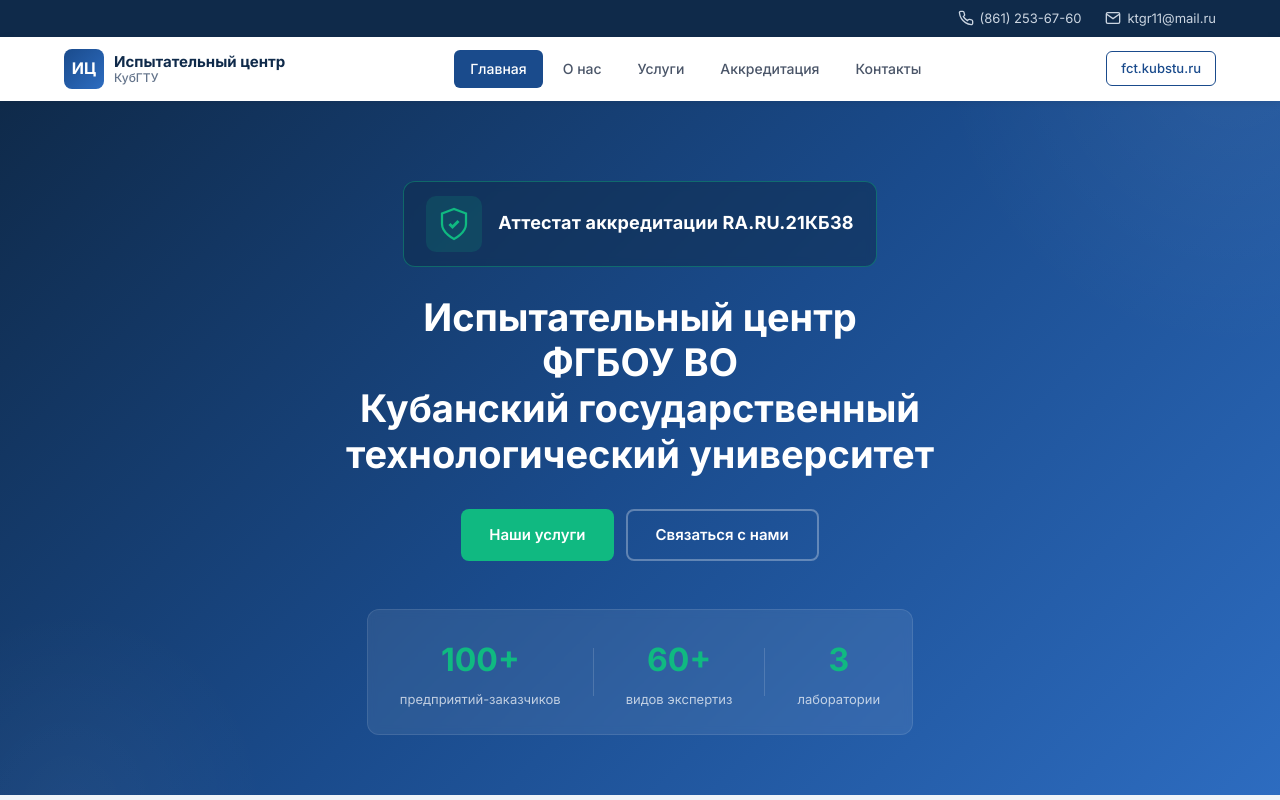
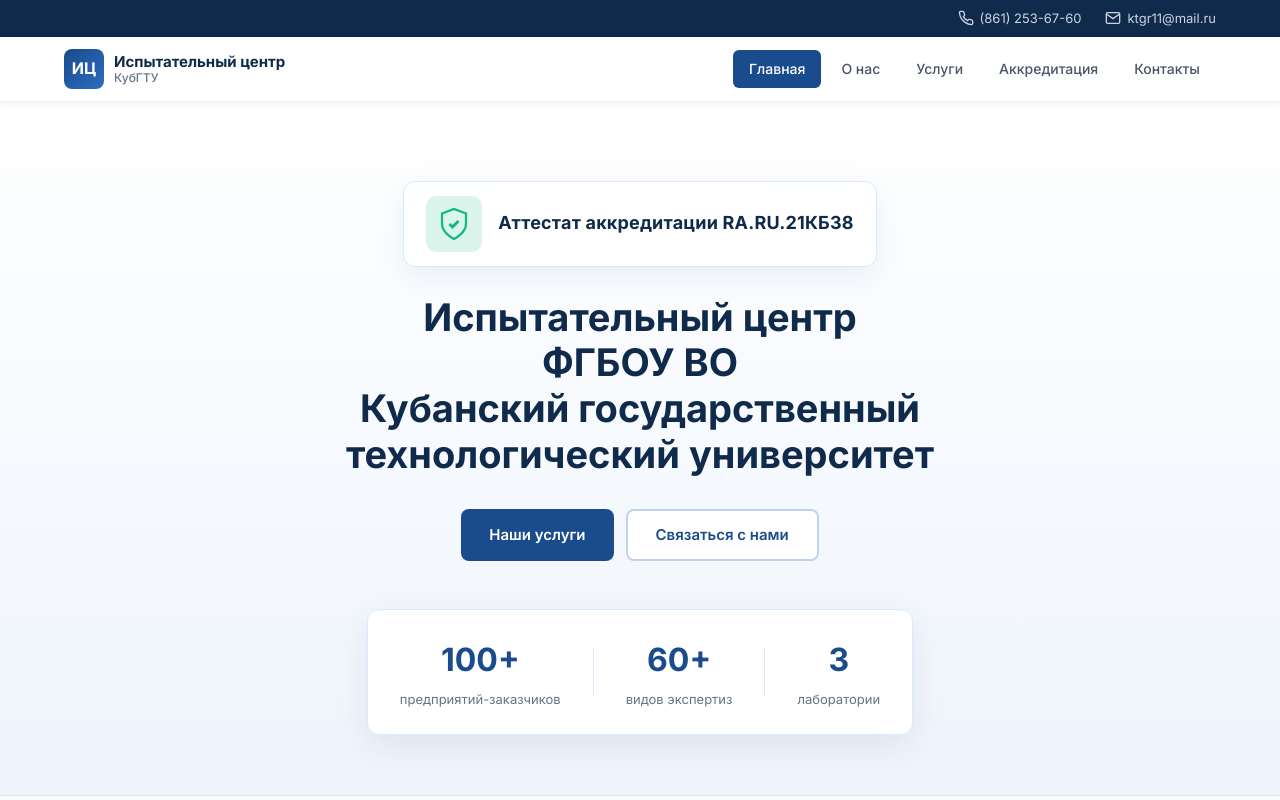
Before and after one commit to prismorion/laboratory, a React (Vite) app: page /home in a window 1280 px wide. Shown: the top 800 px of the page. Built offline with nearby package versions, Linux system fonts and the light colour scheme.

Commit message:
Update site styling and content

```diff
--- a/pages/Accreditation/Accreditation.module.css
+++ b/pages/Accreditation/Accreditation.module.css
@@ -10,7 +10,7 @@
 
 .pageHeader {
     background: linear-gradient(135deg, #0f2a4a 0%, #1a4b8c 100%);
-    padding: 48px 0;
+    padding: 32px 0;
     text-align: center;
 }
 
@@ -63,10 +63,11 @@
     display: flex;
     align-items: center;
     gap: 24px;
-    background: linear-gradient(135deg, #0f2a4a, #1a3c6e);
+    background: #ffffff;
     border-radius: 16px;
     padding: 36px 40px;
-    border: 1px solid rgba(16, 185, 129, 0.3);
+    border: 1px solid #dbeafe;
+    box-shadow: 0 8px 24px rgba(15, 42, 74, 0.07);
 }
 
 .accreditIcon {
@@ -83,13 +84,13 @@
 .accreditInfo h2 {
     font-size: 22px;
     font-weight: 700;
-    color: #ffffff;
+    color: #0f2a4a;
     margin-bottom: 8px;
 }
 
 .accreditInfo p {
     font-size: 15px;
-    color: rgba(255, 255, 255, 0.7);
+    color: #64748b;
     line-height: 1.6;
 }
 
@@ -279,7 +280,7 @@
     }
 
     .pageHeader {
-        padding: 32px 0;
+        padding: 24px 0;
     }
 
     .pageTitle {
--- a/pages/Contacts/Contacts.jsx
+++ b/pages/Contacts/Contacts.jsx
@@ -94,18 +94,6 @@
                                 <p><a href="mailto:ktgr11@mail.ru">ktgr11@mail.ru</a></p>
                                 <span className={styles.contactDetail}>Ответим в течение рабочего дня</span>
                             </div>
-                            <div className={styles.mainContactCard}>
-                                <div className={styles.contactIcon}>
-                                    <svg width="24" height="24" viewBox="0 0 24 24" fill="none" stroke="currentColor" strokeWidth="2">
-                                        <circle cx="12" cy="12" r="10"/>
-                                        <line x1="2" y1="12" x2="22" y2="12"/>
-                                        <path d="M12 2a15.3 15.3 0 0 1 4 10 15.3 15.3 0 0 1-4 10 15.3 15.3 0 0 1-4-10 15.3 15.3 0 0 1 4-10z"/>
-                                    </svg>
-                                </div>
-                                <h3>Сайт ЦКП</h3>
-                                <p><a href="https://fct.kubstu.ru" target="_blank" rel="noopener noreferrer">fct.kubstu.ru</a></p>
-                                <span className={styles.contactDetail}>Исследовательский центр пищевых и химических технологий</span>
-                            </div>
                         </div>
                     </div>
                 </section>
--- a/pages/Contacts/Contacts.module.css
+++ b/pages/Contacts/Contacts.module.css
@@ -10,7 +10,7 @@
 
 .pageHeader {
     background: linear-gradient(135deg, #0f2a4a 0%, #1a4b8c 100%);
-    padding: 48px 0;
+    padding: 32px 0;
     text-align: center;
 }
 
@@ -53,7 +53,7 @@
 
 .mainContactsGrid {
     display: grid;
-    grid-template-columns: repeat(4, 1fr);
+    grid-template-columns: repeat(3, 1fr);
     gap: 20px;
 }
 
@@ -250,7 +250,7 @@
     }
 
     .pageHeader {
-        padding: 32px 0;
+        padding: 24px 0;
     }
 
     .pageTitle {
--- a/pages/Services/Services.jsx
+++ b/pages/Services/Services.jsx
@@ -59,14 +59,17 @@
                                     <polyline points="10 9 9 9 8 9"/>
                                 </svg>
                                 <div>
-                                    <h3>Прайс-лист на услуги 2026</h3>
+                                    <h3>Прайс-лист на услуги</h3>
                                     <p>
                                         Полный перечень определяемых показателей, методов испытаний и стоимости услуг
+                                    </p>
+                                    <p className={styles.priceNotice}>
+                                        Не является публичной офертой, стоимость уточняйте по телефону или по почте.
                                     </p>
                                 </div>
                             </div>
                             <a
-                                href="/docs/price-2026.pdf"
+                                href="/docs/price.pdf"
                                 target="_blank"
                                 rel="noopener noreferrer"
                                 className={styles.priceBtn}
--- a/pages/components/styles/HeroBanner.module.css
+++ b/pages/components/styles/HeroBanner.module.css
@@ -1,30 +1,17 @@
 .hero {
     position: relative;
-    background: linear-gradient(135deg, #0f2a4a 0%, #1a4b8c 50%, #2d6cc0 100%);
+    background: linear-gradient(180deg, #ffffff 0%, #eef4fc 100%);
     padding: 80px 0 60px;
     overflow: hidden;
+    border-bottom: 1px solid #dbe7f6;
 }
 
 .hero::before {
-    content: '';
-    position: absolute;
-    top: -50%;
-    right: -20%;
-    width: 600px;
-    height: 600px;
-    background: radial-gradient(circle, rgba(255,255,255,0.05) 0%, transparent 70%);
-    border-radius: 50%;
+    content: none;
 }
 
 .hero::after {
-    content: '';
-    position: absolute;
-    bottom: -30%;
-    left: -10%;
-    width: 400px;
-    height: 400px;
-    background: radial-gradient(circle, rgba(255,255,255,0.03) 0%, transparent 70%);
-    border-radius: 50%;
+    content: none;
 }
 
 .container {
@@ -41,27 +28,26 @@
 
 .badge {
     display: inline-block;
-    background: rgba(255, 255, 255, 0.15);
-    backdrop-filter: blur(4px);
-    color: #ffffff;
+    background: #eef4fc;
+    color: #1a4b8c;
     font-size: 13px;
     font-weight: 500;
     padding: 6px 16px;
     border-radius: 20px;
     margin-bottom: 24px;
-    border: 1px solid rgba(255, 255, 255, 0.2);
+    border: 1px solid #dbeafe;
 }
 
 .accreditBanner {
     display: inline-flex;
     align-items: center;
     gap: 16px;
-    background: rgba(15, 42, 74, 0.5);
-    border: 1px solid rgba(16, 185, 129, 0.4);
+    background: #ffffff;
+    border: 1px solid #dbeafe;
     border-radius: 12px;
     padding: 14px 22px;
     margin-bottom: 28px;
-    backdrop-filter: blur(4px);
+    box-shadow: 0 10px 30px rgba(26, 75, 140, 0.08);
 }
 
 .accreditIcon {
@@ -78,21 +64,21 @@
 .accreditText {
     font-size: 18px;
     font-weight: 700;
-    color: #ffffff;
+    color: #0f2a4a;
     letter-spacing: 0.2px;
 }
 
 .title {
     font-size: 38px;
     font-weight: 700;
-    color: #ffffff;
+    color: #0f2a4a;
     margin-bottom: 32px;
     line-height: 1.2;
 }
 
 .subtitle {
     font-size: 17px;
-    color: rgba(255, 255, 255, 0.8);
+    color: #4a5568;
     max-width: 700px;
     line-height: 1.7;
     margin-bottom: 32px;
@@ -109,7 +95,7 @@
     display: inline-flex;
     align-items: center;
     padding: 12px 28px;
-    background-color: #10b981;
+    background-color: #1a4b8c;
     color: #ffffff;
     font-weight: 600;
     font-size: 15px;
@@ -118,7 +104,7 @@
 }
 
 .btnPrimary:hover {
-    background-color: #34d399;
+    background-color: #2d6cc0;
     transform: translateY(-1px);
 }
 
@@ -126,29 +112,29 @@
     display: inline-flex;
     align-items: center;
     padding: 12px 28px;
-    background: transparent;
-    color: #ffffff;
+    background: #ffffff;
+    color: #1a4b8c;
     font-weight: 600;
     font-size: 15px;
     border-radius: 8px;
-    border: 2px solid rgba(255, 255, 255, 0.3);
+    border: 2px solid #bfd3ef;
     transition: all 0.2s ease;
 }
 
 .btnSecondary:hover {
-    background: rgba(255, 255, 255, 0.1);
-    border-color: rgba(255, 255, 255, 0.5);
+    background: #eef4fc;
+    border-color: #2d6cc0;
 }
 
 .stats {
     display: flex;
     align-items: center;
     gap: 32px;
-    background: rgba(255, 255, 255, 0.08);
-    backdrop-filter: blur(4px);
+    background: #ffffff;
     padding: 24px 32px;
     border-radius: 12px;
-    border: 1px solid rgba(255, 255, 255, 0.1);
+    border: 1px solid #dbeafe;
+    box-shadow: 0 12px 32px rgba(15, 42, 74, 0.08);
     max-width: fit-content;
 }
 
@@ -162,19 +148,19 @@
 .statNumber {
     font-size: 32px;
     font-weight: 700;
-    color: #10b981;
+    color: #1a4b8c;
 }
 
 .statLabel {
     font-size: 13px;
-    color: rgba(255, 255, 255, 0.7);
+    color: #64748b;
     white-space: nowrap;
 }
 
 .statDivider {
     width: 1px;
     height: 48px;
-    background: rgba(255, 255, 255, 0.15);
+    background: #dbeafe;
 }
 
 /* ===== Tablet ===== */
--- a/pages/components/ui/Footer.jsx
+++ b/pages/components/ui/Footer.jsx
@@ -55,9 +55,6 @@
 
                 <div className={styles.bottom}>
                     <span>&copy; {new Date().getFullYear()} Испытательный центр ФГБОУ ВО «КубГТУ». Все права защищены.</span>
-                    <a href="https://fct.kubstu.ru" target="_blank" rel="noopener noreferrer" className={styles.externalLink}>
-                        fct.kubstu.ru
-                    </a>
                 </div>
             </div>
         </footer>
--- a/pages/components/ui/NavBar.jsx
+++ b/pages/components/ui/NavBar.jsx
@@ -78,14 +78,7 @@
                                 {link.label}
                             </Link>
                         ))}
-                        <a href="https://fct.kubstu.ru" target="_blank" rel="noopener noreferrer" className={styles.siteLinkMobile}>
-                            fct.kubstu.ru
-                        </a>
                     </div>
-
-                    <a href="https://fct.kubstu.ru" target="_blank" rel="noopener noreferrer" className={styles.siteLink}>
-                        fct.kubstu.ru
-                    </a>
                 </div>
             </nav>
             {menuOpen && <div className={styles.overlay} onClick={() => setMenuOpen(false)} />}
--- a/src/main.css
+++ b/src/main.css
@@ -10,7 +10,7 @@
 }
 
 body {
-    background-color: #f0f4f8;
+    background-color: #f8fafc;
     color: #1a202c;
     line-height: 1.6;
 }
```
Also changed, not shown: pages/About/About.jsx (+26 -8 lines), pages/About/About.module.css (+72 -2 lines), pages/Accreditation/Accreditation.jsx (+9 -13 lines), pages/Services/Services.module.css (+27 -16 lines), 8 other files (tests, documents, lock files or other folders).
